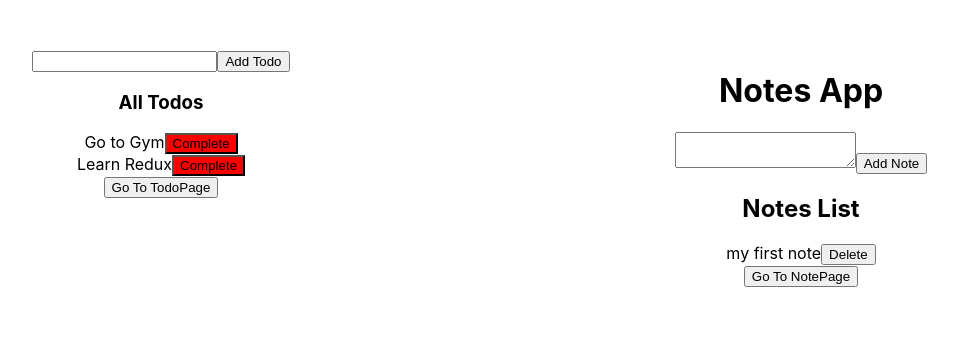
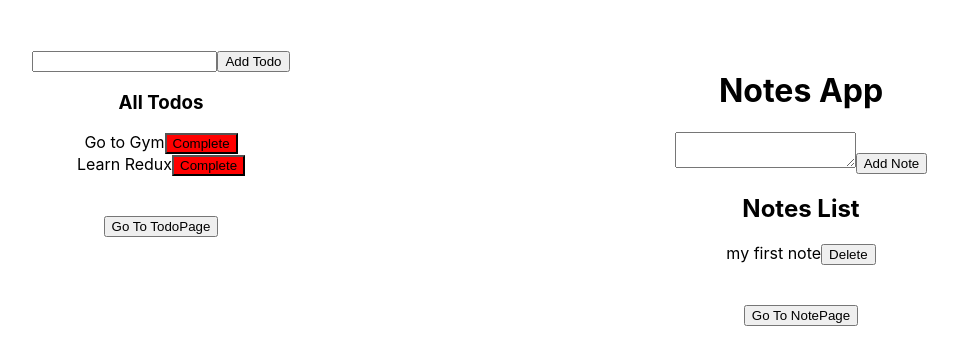
Before and after one commit to VijayJadon22/Learning-Redux-With-Js, a React (Create React App) app in the folder todo-app/: page / in a window 1280 px wide. Shown: the top 364 px of the page, without its empty margins (159-1117 px from the left). Built offline with nearby package versions, Linux system fonts and the light colour scheme.

Commit message:
added navigation buttons using Link from react-router-dom

```diff
--- a/todo-app/src/pages/Home.jsx
+++ b/todo-app/src/pages/Home.jsx
@@ -12,14 +12,14 @@
         <TodoForm />
         <TodoList />
         <Link to={"/todo"}>
-          <button>Go To TodoPage</button>
+          <button style={{marginTop:"40px"}}>Go To TodoPage</button>
         </Link>
       </div>
       <div style={{ width: "50%", display: "flex", flexDirection: "column" }}>
         <NotesForm />
         <NotesList />
         <Link to={"/note"}>
-          <button>Go To NotePage</button>
+          <button style={{marginTop:"40px"}}>Go To NotePage</button>
         </Link>
       </div>
 
--- a/todo-app/src/pages/NotesPage.jsx
+++ b/todo-app/src/pages/NotesPage.jsx
@@ -1,12 +1,16 @@
 import React from "react";
 import NotesForm from "../components/NotesForm";
 import NotesList from "../components/NotesList";
+import { Link } from "react-router-dom";
 
 const NotesPage = () => {
   return (
     <div>
       <NotesForm />
       <NotesList />
+      <Link to={"/"}>
+        <button style={{ marginTop: "40px" }}>Go To Home</button>
+      </Link>
     </div>
   );
 };
--- a/todo-app/src/pages/TodoPage.jsx
+++ b/todo-app/src/pages/TodoPage.jsx
@@ -1,12 +1,16 @@
 import React from "react";
 import TodoForm from "../components/TodoForm";
 import TodoList from "../components/TodoList";
+import { Link } from "react-router-dom";
 
 const TodoPage = () => {
   return (
     <div>
       <TodoForm />
       <TodoList />
+      <Link to={"/"}>
+        <button style={{ marginTop: "40px" }}>Go To Home</button>
+      </Link>
     </div>
   );
 };
```
